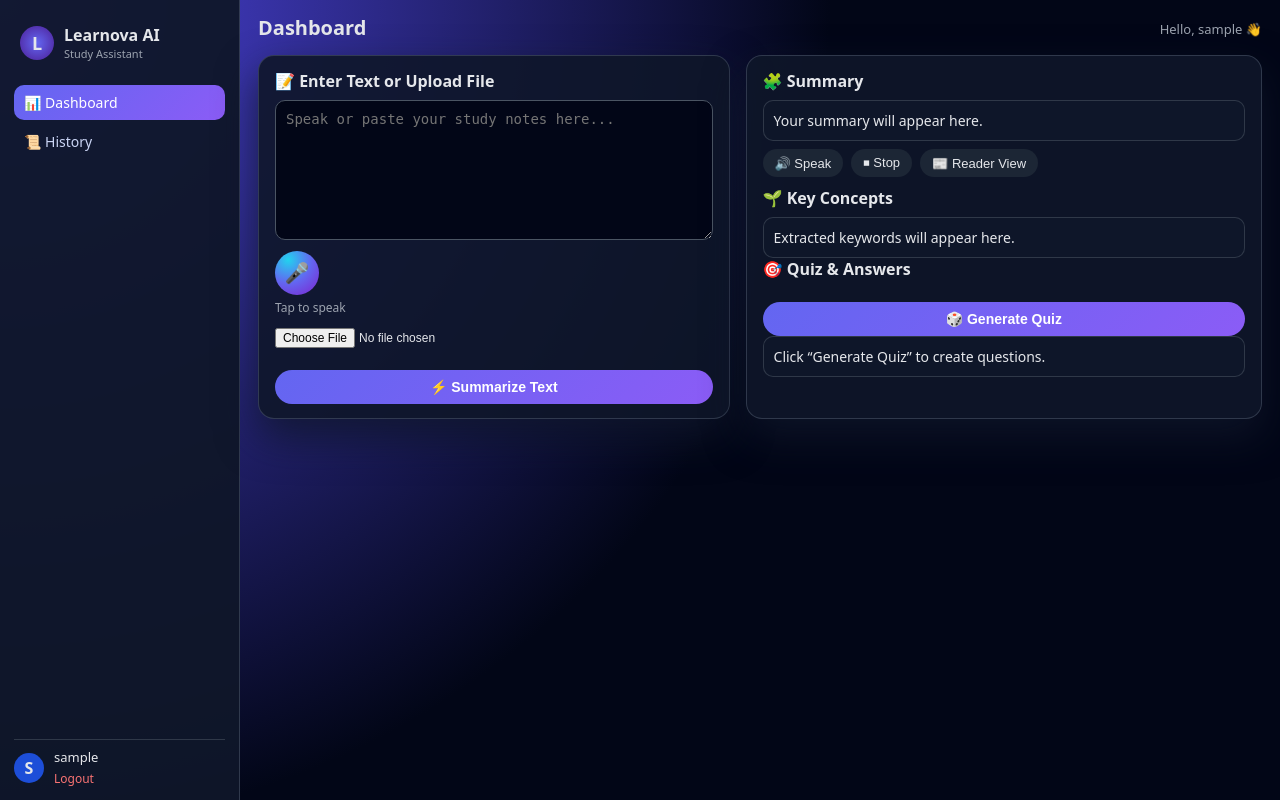
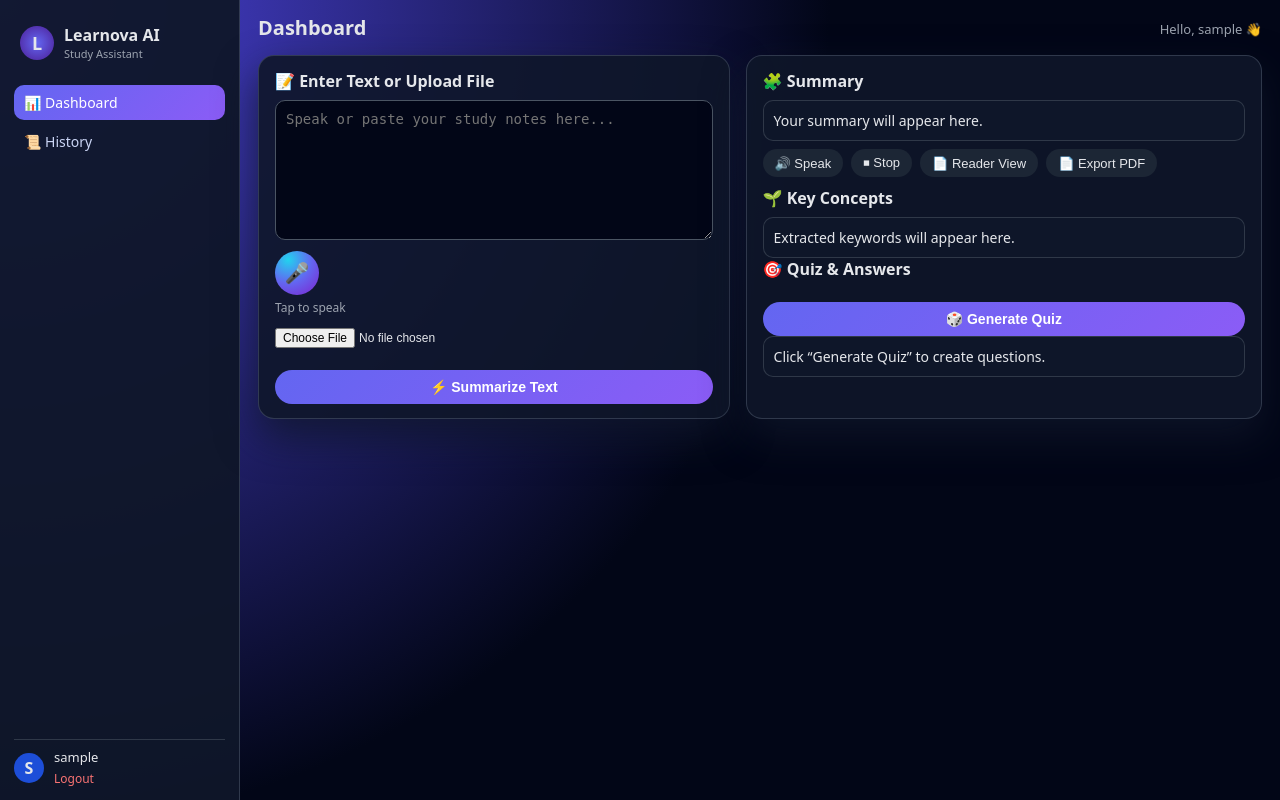
Before and after one commit to lasamailwb-source/learnova-ai, a Flask app: page / in a window 1280 px wide. Run offline with Flask 3, Linux system fonts and the light colour scheme; the visitor is signed in with stand-in values (Sample User, id 1).

Commit message:
Update index.html

```diff
--- a/templates/index.html
+++ b/templates/index.html
@@ -78,10 +78,12 @@
           </div>
 
           <div class="summary-actions">
-            <button id="speakBtn" class="secondary-btn">🔊 Speak</button>
-            <button id="stopBtn" class="secondary-btn">⏹ Stop</button>
-            <button id="readerViewBtn" class="secondary-btn">📰 Reader View</button>
+          <button id="speakBtn" class="secondary-btn">🔊 Speak</button>
+          <button id="stopBtn" class="secondary-btn">⏹ Stop</button>
+          <button id="readerViewBtn" class="secondary-btn">📄 Reader View</button>
+          <button id="exportPdfBtn" class="secondary-btn">📄 Export PDF</button>
           </div>
+
 
           <h2>🌱 Key Concepts</h2>
           <div id="keywordsOutput" class="output-box">
```
